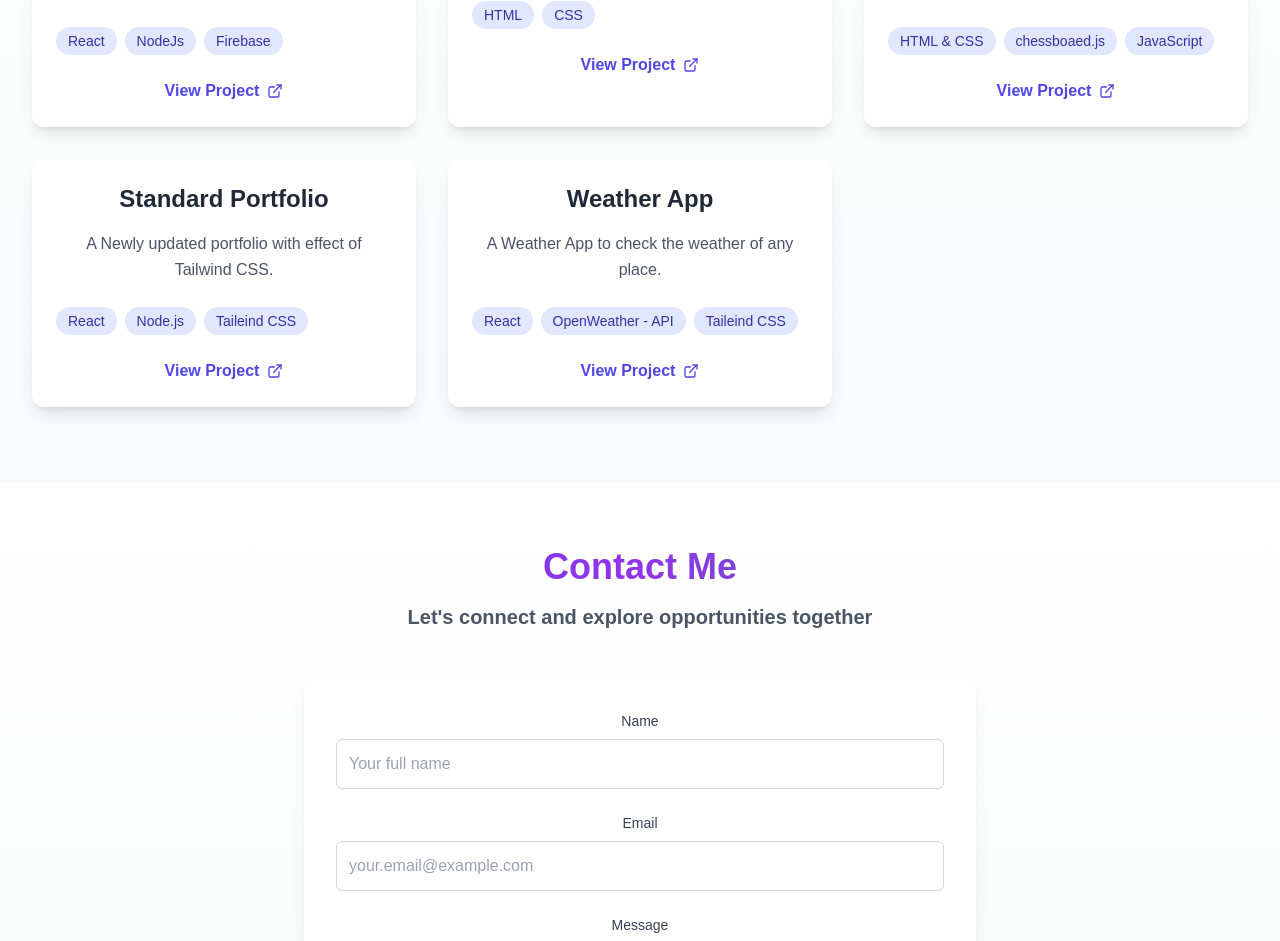
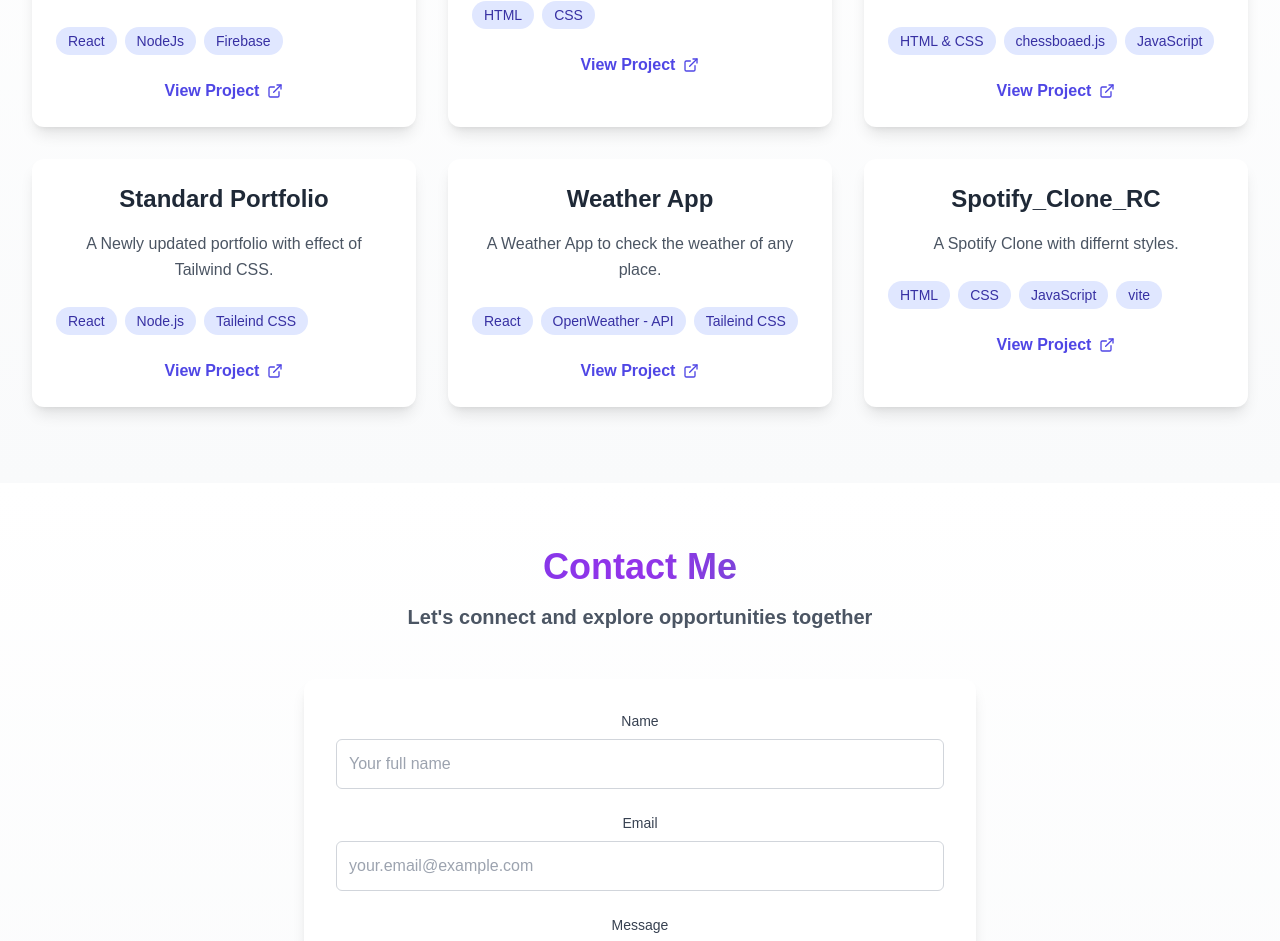
Before and after one commit to rishichalla02/Portfolio-React, a React (Create React App) app: page / in a window 1280 px wide. Shown: the part 3260-4201 px from the top of the page. Built offline with nearby package versions, Linux system fonts and the light colour scheme.

Commit message:
Spotify-RC

```diff
--- a/src/components/Project.js
+++ b/src/components/Project.js
@@ -38,6 +38,13 @@ export default function Project() {
       description: "A Weather App to check the weather of any place.",
       link: "https://github.com/rishichalla02/Weather_App",
       technologies: ["React", "OpenWeather - API", "Taileind CSS"],
+    },
+    {
+      id: 6,
+      title: "Spotify_Clone_RC",
+      description: "A Spotify Clone with differnt styles.",
+      link: "https://github.com/rishichalla02/Spotify_Clone_RC",
+      technologies: ["HTML", "CSS", "JavaScript", "vite"],
     },
   ];
 
```
